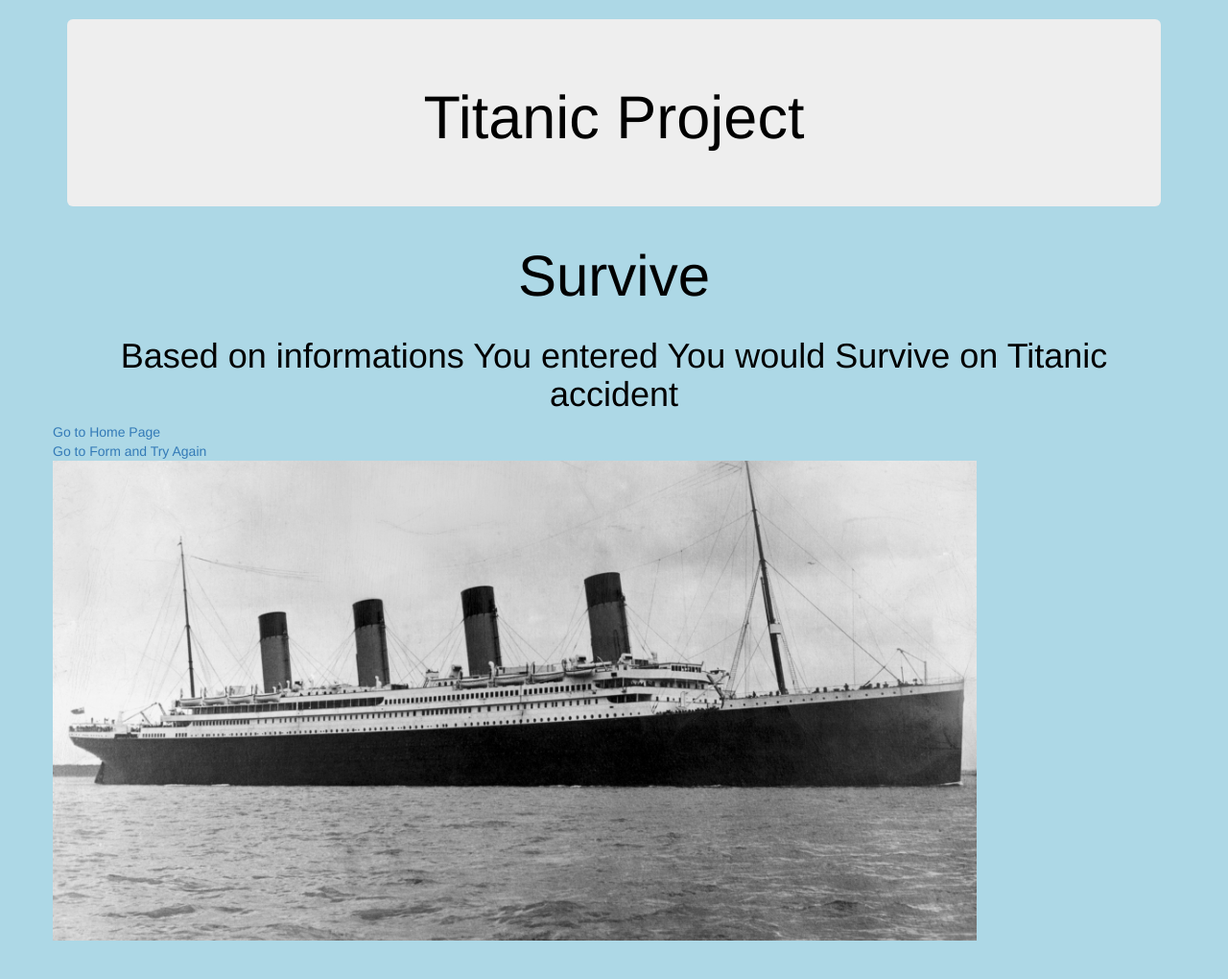
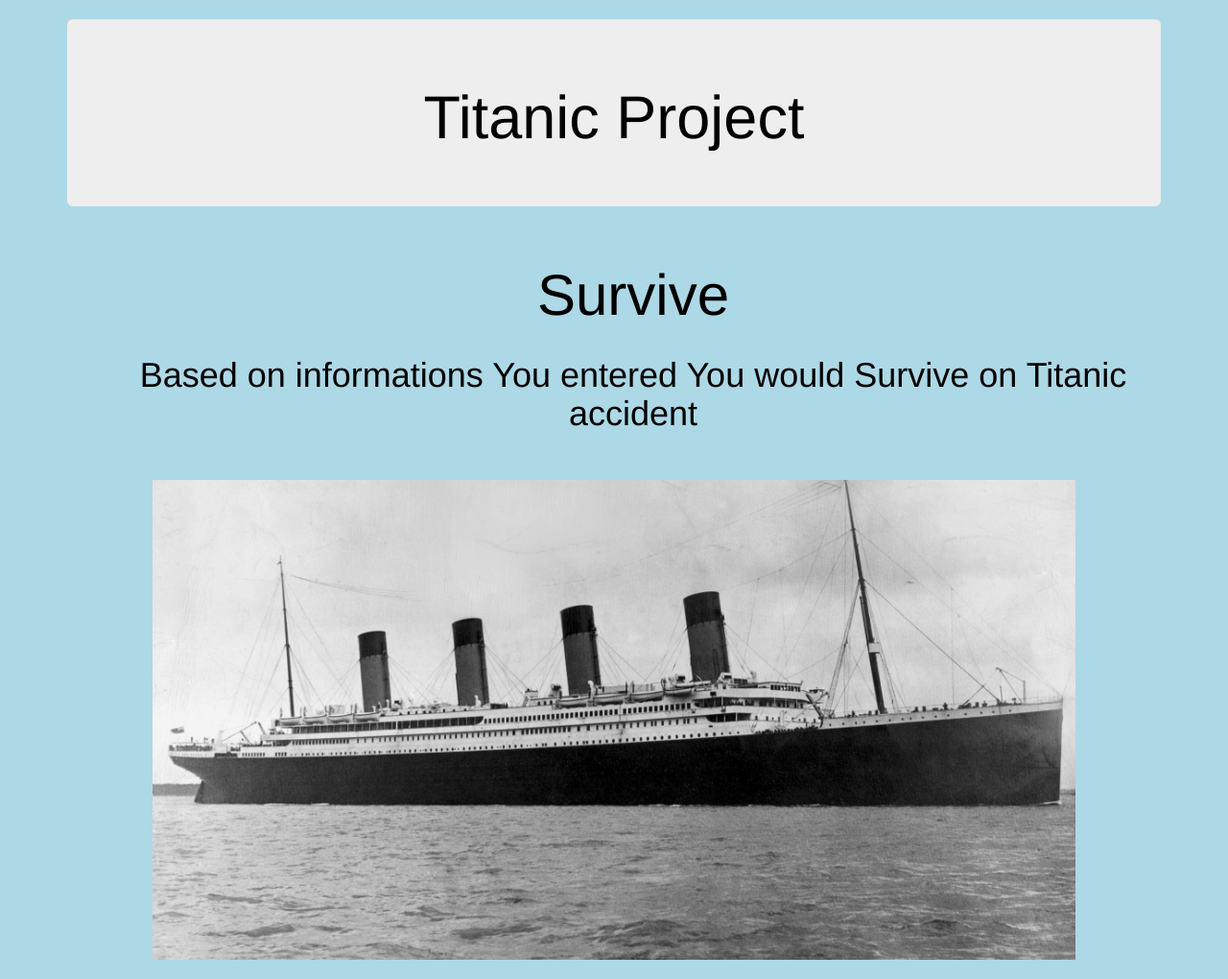
Before and after one commit to abhinavgupta103/Titanic_Project, a Flask app: page /result in a window 1280 px wide. Shown: the part 52-1072 px from the top of the page at 96% size. Before the commit the page ends 1032 px from the top, so only its background shows below. Run offline with Flask 2, Linux system fonts and the light colour scheme; some libraries are stand-ins or nearby versions.

Commit message:
bootstrap added

```diff
--- a/templates/index.html
+++ b/templates/index.html
@@ -55,9 +55,8 @@
 
         </div>
         <div class="col-xs-12 col-sm-12 col-md-6 col-lg-6">
-                <div class="col-md-12" style="text-align: center; margin:20px">
-                        <h2><a href="/send">Put your informations!</a></h2>
-                </div>
+                <h2><a href="/send">Put your informations!</a></h2>
+
         </div>
     </div>
 
--- a/templates/result.html
+++ b/templates/result.html
@@ -45,25 +45,15 @@
         </div>
 
         <div class="row">
-            <div class="col-md-12">
+            <div class="col-md-12" style="text-align: center; margin:20px">
                 <p style="font-size: 60px; text-align: center">{{ prediction }}</p>
                 <h1 style="text-align: center"> Based on informations You entered You would {{ prediction }} on Titanic accident</h1>
                 <div id="plot"></div>
             </div>
         </div>
 
-        <div class="row">
-            <a style="text-align: center" href="/">Go to Home Page </a>
 
-
-        </div>
-        <div class="row">
-
-
-            <a href="/send">Go to Form and Try Again </a>
-        </div>
-
-        <div class="row">
+       <div class="row" style="text-align: center; margin:20px">
             <img src="../static/images/Titanic_2.jpg" alt="Titanic" style="height: 500px">
         </div>
 
```
